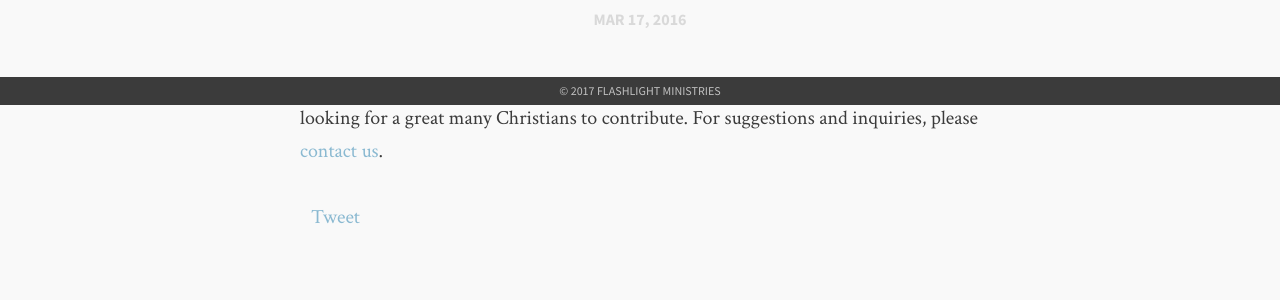
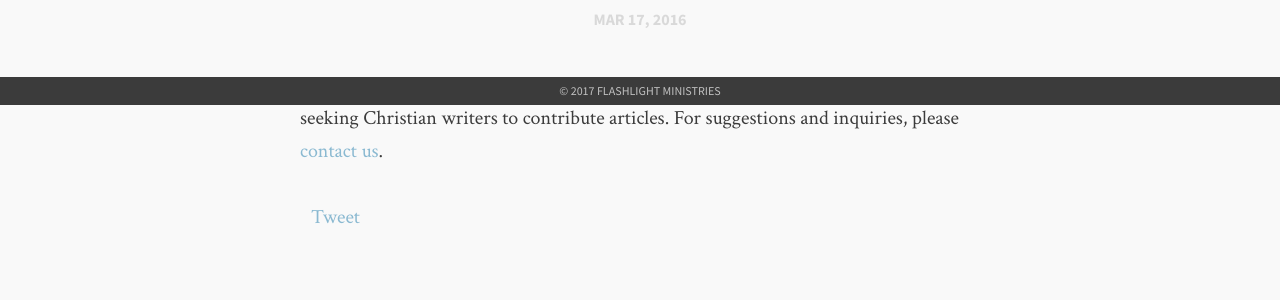
Before and after one commit to flashlightministries/unionbiblefellowship, a Jekyll site: the page built from _posts/2016-03-17-fallen-world-news-beta.md, in a window 1280 px wide. Shown: the part 795-1095 px from the top of the page. Built offline with Jekyll 4.4.1, drawn with Linux system fonts in a browser that asks for light colours; comment, search, counter and statistics services are not loaded.

Commit message:
Create 2016-03-17-fallen-world-news-beta.md

```diff
--- a/_posts/2016-03-17-fallen-world-news-beta.md
+++ b/_posts/2016-03-17-fallen-world-news-beta.md
@@ -4,4 +4,4 @@ title: FALLEN WORLD NEWS is now in beta and online
 comments: true
 ---
 
-Go check out [FALLEN WORLD NEWS](http://fallenworldnews.com) and let us know how it's looking.  We're also looking for a great many Christians to contribute.  For suggestions and inquiries, please [contact us](/contact/).
+Go check out [FALLEN WORLD NEWS](http://fallenworldnews.com) and let us know how it's looking.  We're also seeking Christian writers to contribute articles.  For suggestions and inquiries, please [contact us](/contact/).
```
